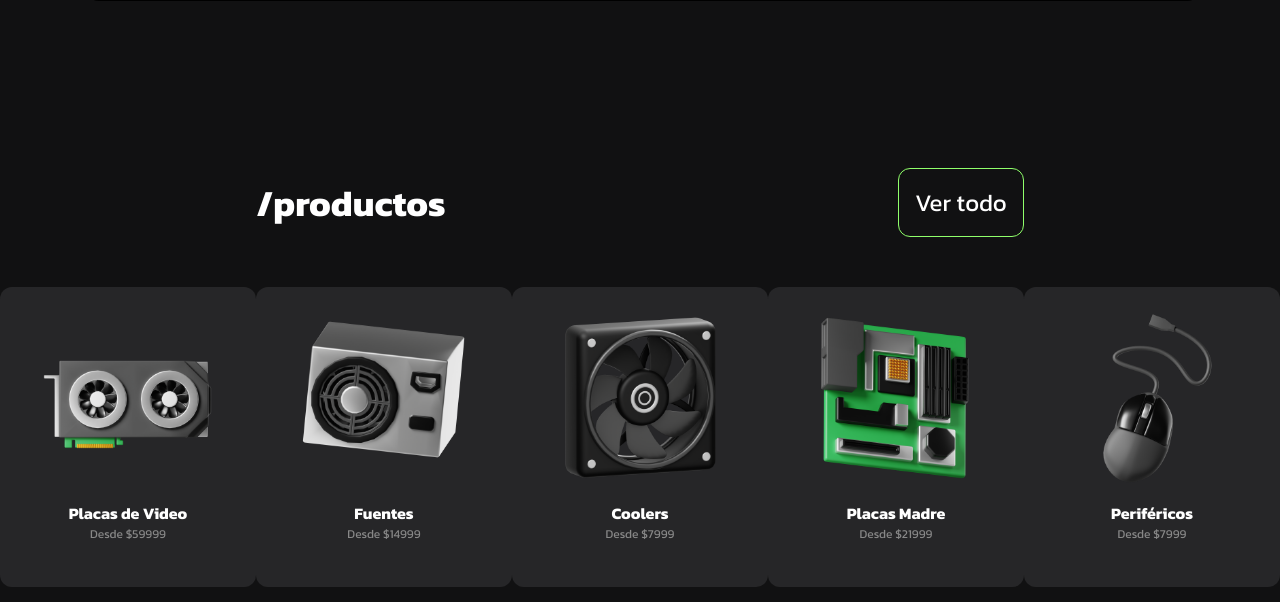
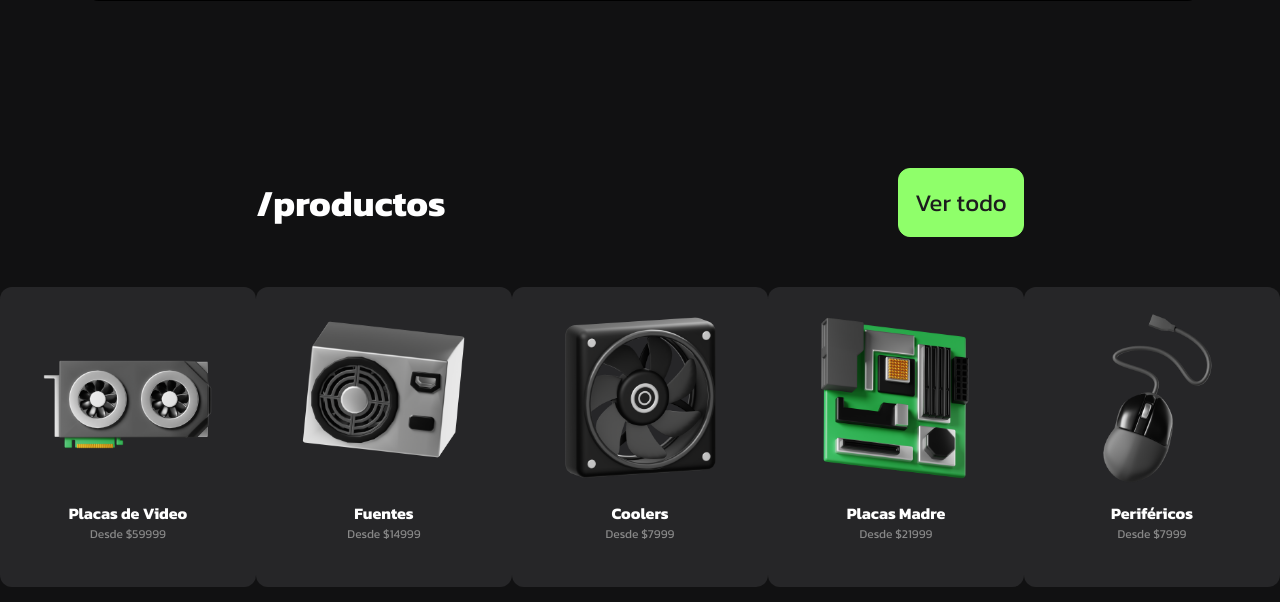
Before and after one commit to valentinavila1/finalproject, a plain HTML site: page index.html in a window 1280 px wide. In both pictures the pointer is over the link "Ver todo". Shown: the part 1154-1756 px from the top of the page. Drawn offline with Linux system fonts and the light colour scheme.

Commit message:
Landing Page

```diff
--- a/styles.css
+++ b/styles.css
@@ -218,6 +218,11 @@
   padding: 16px;
 }
 
+.products__text a:hover {
+  background-color: var(--button-color);
+  color: var(--secondary-color);
+}
+
 .products__cards {
   display: flex;
   padding: 20px 0px;
```
